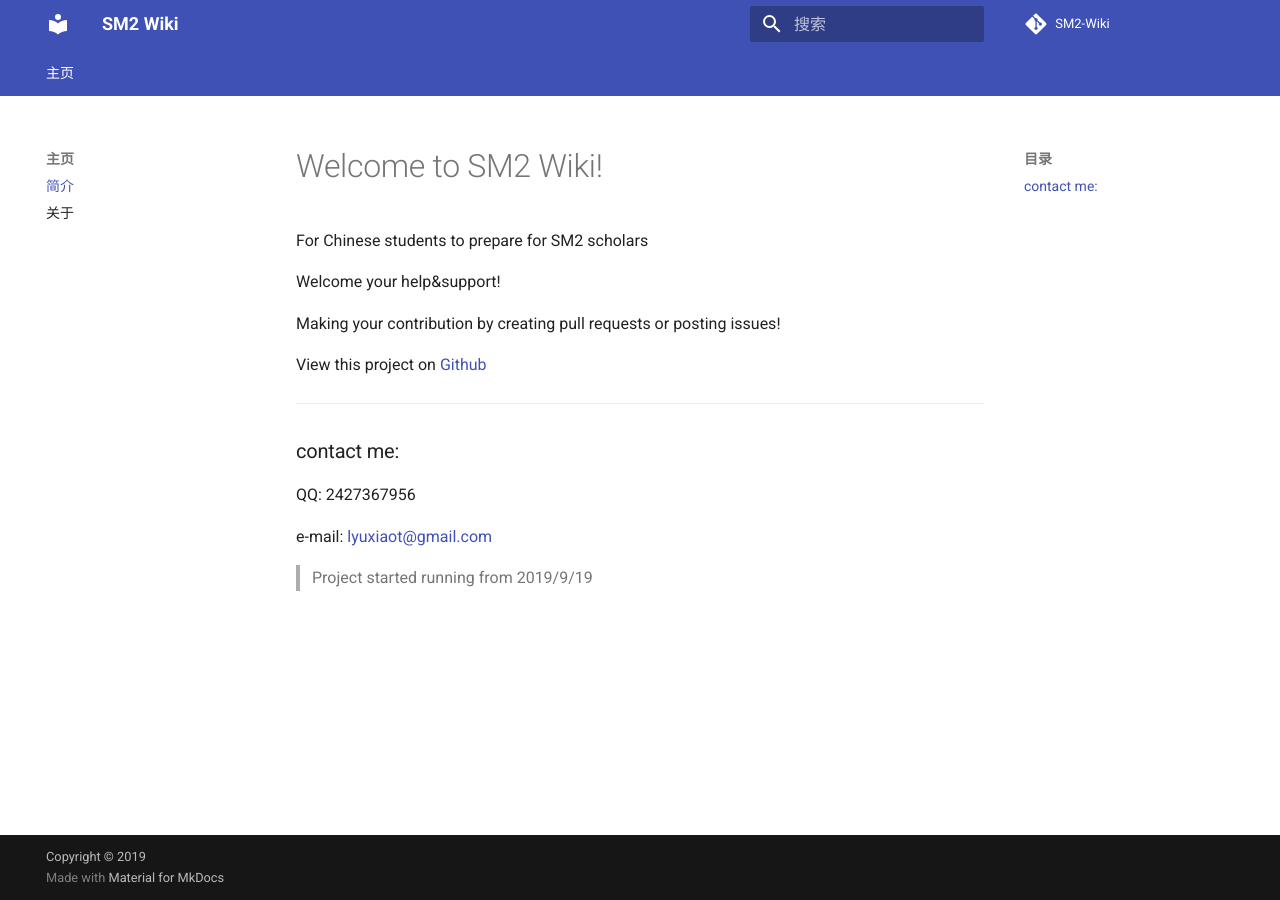
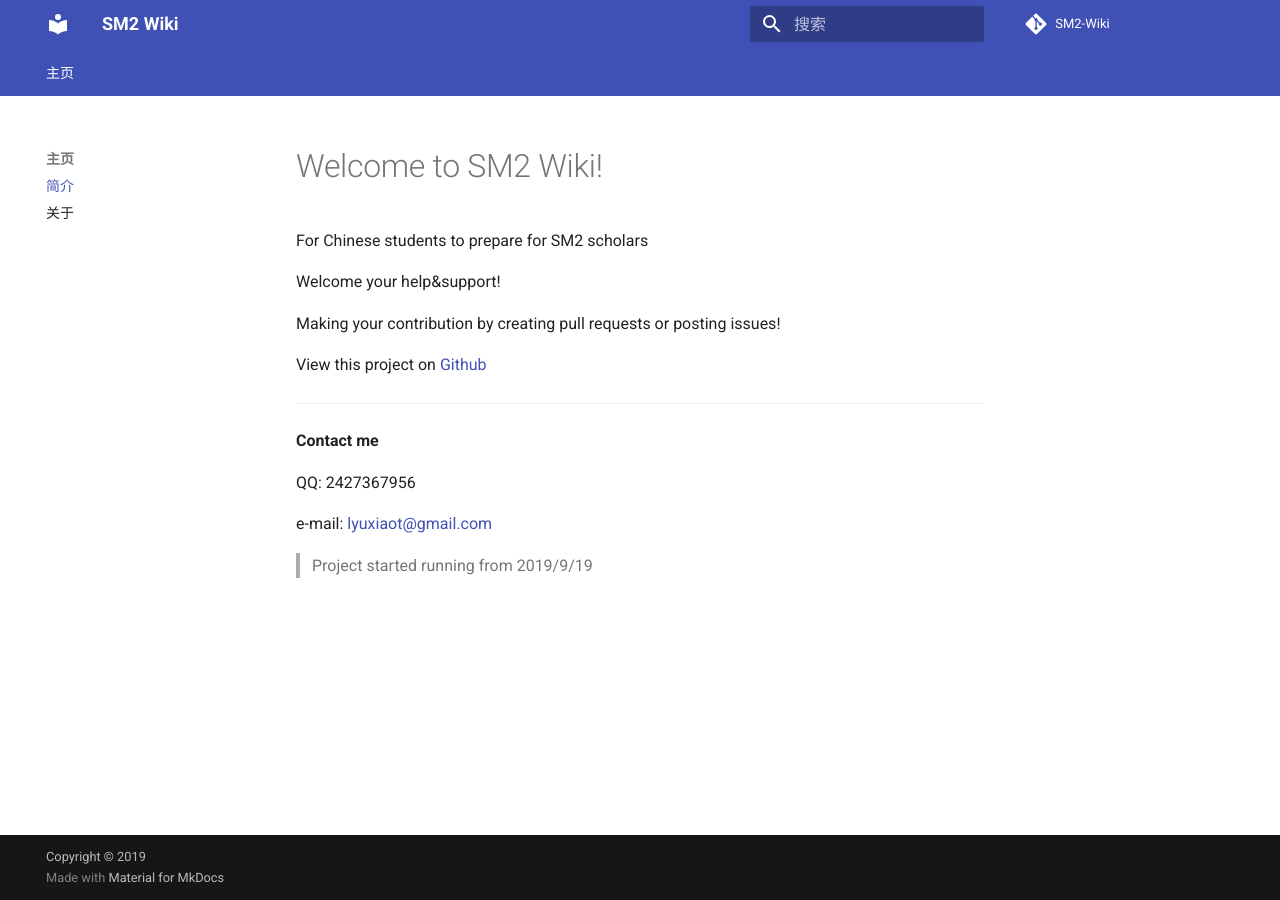
Before and after one commit to SM2-wiki/SM2-wiki, an MkDocs documentation site: the page built from docs/index.md, in a window 1280 px wide. Built offline with MkDocs 1.6.1 and Material for MkDocs 9.7.7, drawn with Linux system fonts in a browser that asks for light colours; comment, search, counter and statistics services are not loaded.

Commit message:
Update index.md

```diff
--- a/docs/index.md
+++ b/docs/index.md
@@ -8,9 +8,10 @@ Making your contribution by creating pull requests or posting issues!
 
 View this project on [Github](https://github.com/Rye-Catcher/SM2-wiki)
 
+
 ---
 
-### contact me:
+**Contact me**
 
 QQ: 2427367956
 
```
